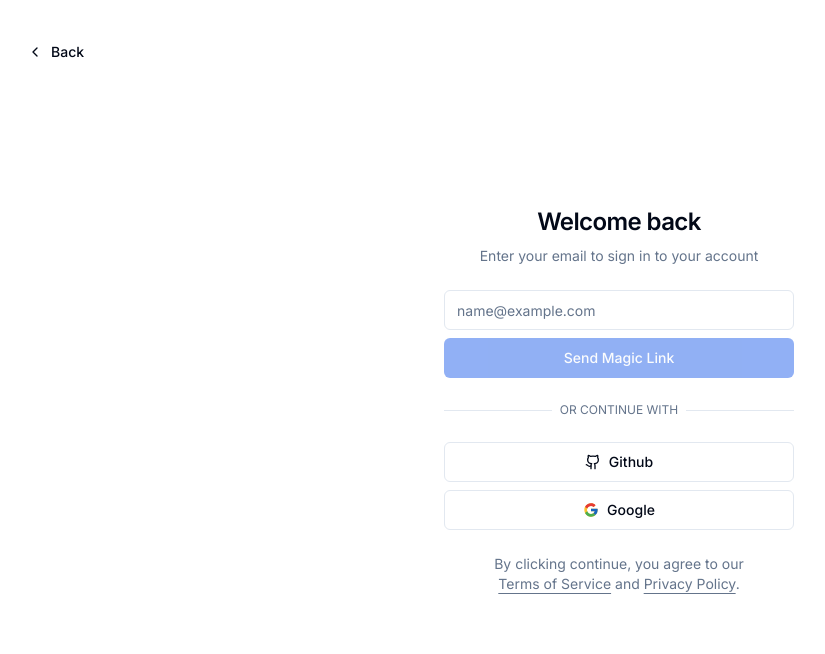
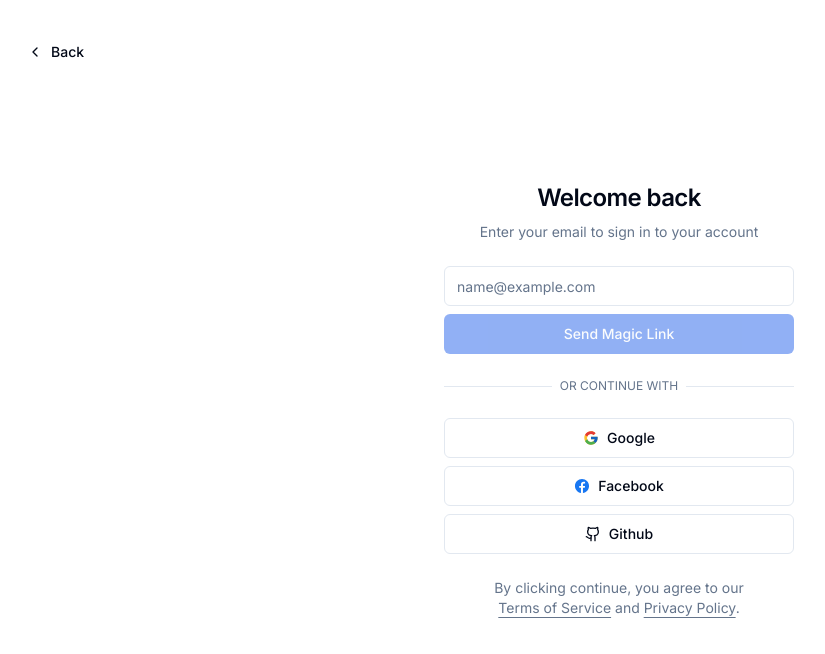
Before and after one commit to geiger01/nextupkit, a Next.js app: page /login in a window 1280 px wide. Shown: the top 654 px of the page, without its empty margins (21-846 px from the left). Built offline with nearby package versions, Linux system fonts and the light colour scheme; no server answers.

Commit message:
facebook login support

```diff
--- a/src/components/user-auth-form.tsx
+++ b/src/components/user-auth-form.tsx
@@ -12,8 +12,7 @@ import { LOGIN_REDIRECT } from "@/lib/consts";
 
 export function UserAuthForm() {
     const [isLoading, setIsLoading] = useState(false);
-    const [isGitHubLoading, setIsGitHubLoading] = useState(false);
-    const [isGoogleLoading, setIsGoogleLoading] = useState(false);
+    const [loadingPlatform, setLoadingPlatform] = useState<null | 'github' | 'google' | 'facebook'>();
     const [email, setEmail] = useState('');
 
     const searchParams = useSearchParams();
@@ -29,7 +28,7 @@ export function UserAuthForm() {
         const signInResult = await signIn("email", {
             email,
             callbackUrl: callbackUrl || LOGIN_REDIRECT,
-            redirect:false
+            redirect: false
         });
 
         setIsLoading(false);
@@ -47,6 +46,7 @@ export function UserAuthForm() {
         });
     }
 
+    const isDisabled = isLoading || Boolean(loadingPlatform);
     return (
         <div className={cn("grid gap-6")}>
             <form onSubmit={onSubmit}>
@@ -61,7 +61,7 @@ export function UserAuthForm() {
                             autoCapitalize="none"
                             autoComplete="email"
                             autoCorrect="off"
-                            disabled={isLoading || isGitHubLoading || isGoogleLoading}
+                            disabled={isDisabled}
                         />
                     </div>
                     <Button
@@ -94,32 +94,14 @@ export function UserAuthForm() {
                     type="button"
                     variant={'outline'}
                     onClick={() => {
-                        setIsGitHubLoading(true);
-                        signIn("github", {
-                            callbackUrl: callbackUrl || LOGIN_REDIRECT
-                        });
-                    }}
-                    disabled={isLoading || isGoogleLoading || isGitHubLoading}
-                >
-                    {isGitHubLoading ? (
-                        <Loader2 className="mr-2 h-4 w-4 animate-spin" />
-                    ) : (
-                        <Github className="mr-2 h-4 w-4" />
-                    )}{" "}
-                    Github
-                </Button>
-                <Button
-                    type="button"
-                    variant={'outline'}
-                    onClick={() => {
-                        setIsGoogleLoading(true);
+                        setLoadingPlatform('google');
                         signIn("google", {
                             callbackUrl: callbackUrl || LOGIN_REDIRECT
                         });
                     }}
-                    disabled={isLoading || isGoogleLoading || isGitHubLoading}
+                    disabled={isDisabled}
                 >
-                    {isGoogleLoading ? (
+                    {loadingPlatform === 'google' ? (
                         <Loader2 className="mr-2 h-4 w-4 animate-spin" />
                     ) : (
                         <svg className="mr-2 h-4 w-4" xmlns="http://www.w3.org/2000/svg" x="0px" y="0px" width="100" height="100" viewBox="0 0 48 48">
@@ -128,6 +110,46 @@ export function UserAuthForm() {
                     )}{" "}
                     Google
                 </Button>
+                <Button
+                    type="button"
+                    variant={'outline'}
+                    onClick={() => {
+                        setLoadingPlatform('facebook');
+                        signIn("facebook", {
+                            callbackUrl: callbackUrl || LOGIN_REDIRECT
+                        });
+                    }}
+                    disabled={isDisabled}
+                >
+                    {loadingPlatform === 'facebook' ? (
+                        <Loader2 className="mr-2 h-4 w-4 animate-spin" />
+                    ) : (
+                        <svg className="mr-2 h-4 w-4" xmlns="http://www.w3.org/2000/svg" viewBox="0 0 50 50" width="50px" height="50px">
+                            <path
+                                fill="#1877F2"
+                                d="M25,3C12.85,3,3,12.85,3,25c0,11.03,8.125,20.137,18.712,21.728V30.831h-5.443v-5.783h5.443v-3.848 c0-6.371,3.104-9.168,8.399-9.168c2.536,0,3.877,0.188,4.512,0.274v5.048h-3.612c-2.248,0-3.033,2.131-3.033,4.533v3.161h6.588 l-0.894,5.783h-5.694v15.944C38.716,45.318,47,36.137,47,25C47,12.85,37.15,3,25,3z" />
+                        </svg>
+                    )}{" "}
+                    Facebook
+                </Button>
+                <Button
+                    type="button"
+                    variant={'outline'}
+                    onClick={() => {
+                        setLoadingPlatform('github');
+                        signIn("github", {
+                            callbackUrl: callbackUrl || LOGIN_REDIRECT
+                        });
+                    }}
+                    disabled={isDisabled}
+                >
+                    {loadingPlatform === 'github' ? (
+                        <Loader2 className="mr-2 h-4 w-4 animate-spin" />
+                    ) : (
+                        <Github className="mr-2 h-4 w-4" />
+                    )}{" "}
+                    Github
+                </Button>
             </div>
         </div>
     );
--- a/src/lib/auth.ts
+++ b/src/lib/auth.ts
@@ -1,6 +1,7 @@
 import { NextAuthOptions } from 'next-auth';
 import Github from 'next-auth/providers/github';
 import Google from 'next-auth/providers/google';
+import Facebook from 'next-auth/providers/facebook';
 import EmailProvider, {
 	SendVerificationRequestParams,
 } from 'next-auth/providers/email';
@@ -23,6 +24,10 @@ export const authOptions: NextAuthOptions = {
 		Github({
 			clientId: process.env.GITHUB_CLIENT_ID as string,
 			clientSecret: process.env.GITHUB_CLIENT_SECRET as string,
+		}),
+		Facebook({
+			clientId: process.env.FACEBOOK_CLIENT_ID as string,
+			clientSecret: process.env.FACEBOOK_CLIENT_SECRET as string,
 		}),
 		EmailProvider({
 			from: process.env.FROM_EMAIL as string,
```
Also changed, not shown: 1 other file (tests, documents, lock files or other folders).
